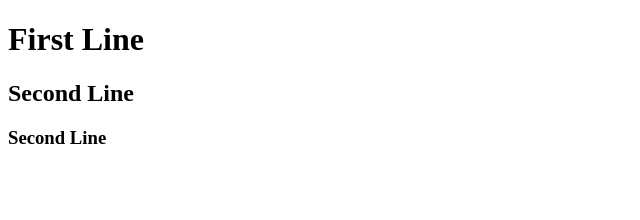
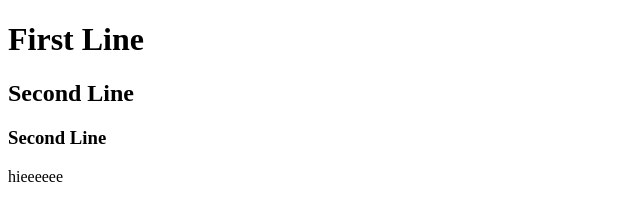
Before and after one commit to paramesh1234567890/example, a plain HTML site: page index.html in a window 1280 px wide. Shown: the full height of the page, 0-640 px from the left. Drawn offline with Linux system fonts and the light colour scheme.

Commit message:
Update index.html
hello

```diff
--- a/index.html
+++ b/index.html
@@ -4,5 +4,6 @@
     <h1>First Line</h1>
     <h2>Second Line</h2>
     <h3>Second Line</h3>
+        <p>hieeeeee</p>
 </body>
 </html>
```
